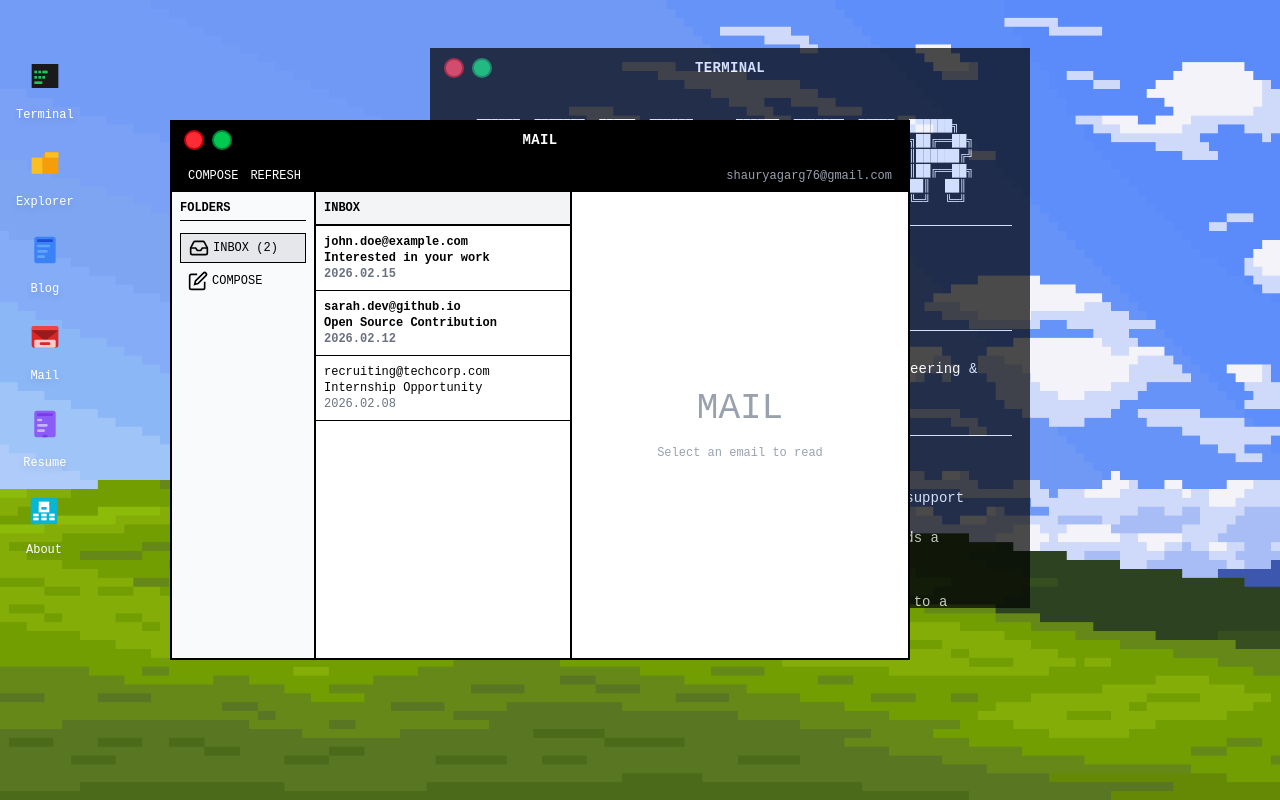
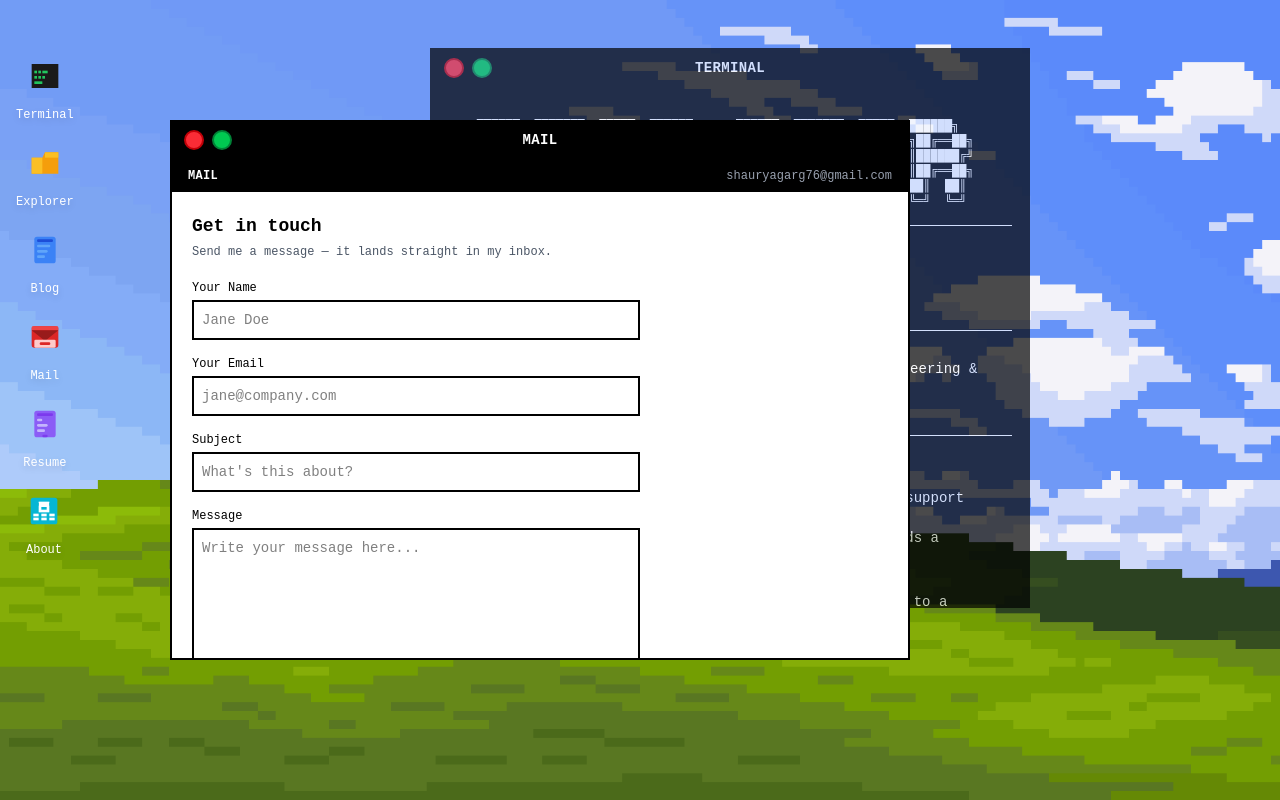
Before and after one commit to Shauryaroks/Portfolio_website, a React (Vite) app in the folder react-app/: page / in a window 1280 px wide. Both pictures are taken after a click on the button "Mail". Built offline with nearby package versions, Linux system fonts and the light colour scheme; a web font is replaced by a local one.

Commit message:
added mailing function

```diff
--- a/react-app/src/content/mail.json
+++ b/react-app/src/content/mail.json
@@ -1,8 +1,5 @@
 {
   "user": "shauryagarg76@gmail.com",
-  "emails": [
-    { "id": 1, "from": "john.doe@example.com", "subject": "Interested in your work", "date": "2026.02.15", "unread": true, "body": "Hi Shaurya, I came across your portfolio and I'm really impressed with your work. I'd love to connect and discuss a potential collaboration opportunity." },
-    { "id": 2, "from": "sarah.dev@github.io", "subject": "Open Source Contribution", "date": "2026.02.12", "unread": true, "body": "Hello! I noticed your CitySaver microgrid project and would like to contribute. I have experience with reinforcement learning and would love to help." },
-    { "id": 3, "from": "recruiting@techcorp.com", "subject": "Internship Opportunity", "date": "2026.02.08", "unread": false, "body": "We're looking for an AI/ML intern with your skillset. Please find the role description attached. Flexible remote work available." }
-  ]
+  "blurb": "Send me a message — it lands straight in my inbox.",
+  "web3formsPublicKey": "6aacb794-93fb-4d9b-a93d-b48189db46a0"
 }
--- a/react-app/src/windows/MailWindow.jsx
+++ b/react-app/src/windows/MailWindow.jsx
@@ -1,187 +1,125 @@
-import React, { useState, useEffect } from "react";
+import React, { useState } from "react";
 import data from "../content/mail.json";
 
-const InboxIcon = () => (
-  <svg viewBox="0 0 24 24" width="20" height="20" fill="none" stroke="currentColor" strokeWidth="2">
-    <polyline points="22 12 16 12 14 15 10 15 8 12 2 12" />
-    <path d="M5.45 5.11L2 12v6a2 2 0 0 0 2 2h16a2 2 0 0 0 2-2v-6l-3.45-6.89A2 2 0 0 0 16.76 4H7.24a2 2 0 0 0-1.79 1.11z" />
-  </svg>
-);
-
-const ComposeIcon = () => (
-  <svg viewBox="0 0 24 24" width="20" height="20" fill="none" stroke="currentColor" strokeWidth="2">
-    <path d="M11 4H4a2 2 0 0 0-2 2v14a2 2 0 0 0 2 2h14a2 2 0 0 0 2-2v-7" />
-    <path d="M18.5 2.5a2.121 2.121 0 0 1 3 3L12 15l-4 1 1-4 9.5-9.5z" />
-  </svg>
-);
+const ENDPOINT = "https://api.web3forms.com/submit";
 
 export default function MailWindow() {
-  const [activeTab, setActiveTab] = useState('inbox');
-  const [selectedEmail, setSelectedEmail] = useState(null);
-  const [isMobile, setIsMobile] = useState(false);
-  const [sidebarOpen, setSidebarOpen] = useState(false);
-  const [composeMode, setComposeMode] = useState(false);
+  const [status, setStatus] = useState("idle"); // idle | sending | sent | error
+  const [error, setError] = useState("");
 
-  useEffect(() => {
-    const check = () => setIsMobile(window.innerWidth < 768);
-    check();
-    window.addEventListener('resize', check);
-    return () => window.removeEventListener('resize', check);
-  }, []);
+  const handleSubmit = async (e) => {
+    e.preventDefault();
+    const form = e.currentTarget;
+    setStatus("sending");
+    setError("");
 
-  const emails = data.emails;
+    const body = new FormData(form);
+    body.append("access_key", data.web3formsPublicKey);
 
-  const handleSend = (e) => {
-    e.preventDefault();
-    alert('Message sent! (Demo - no actual email sent)');
-    setComposeMode(false);
+    try {
+      const res = await fetch(ENDPOINT, { method: "POST", body });
+      const json = await res.json();
+      if (json.success) {
+        form.reset();
+        setStatus("sent");
+      } else {
+        setStatus("error");
+        setError(json.message || "The mail service rejected the message.");
+      }
+    } catch {
+      setStatus("error");
+      setError("Couldn't reach the mail service. Check your connection.");
+    }
   };
 
-  const renderCompose = () => (
-    <div className="flex-1 p-4 overflow-auto">
-      <div className="text-lg font-bold mb-4">New Message</div>
-      <form onSubmit={handleSend} className="space-y-4">
+  // Without a key every submission is silently discarded — say so rather than
+  // letting someone type out a message into a dead form.
+  if (!data.web3formsPublicKey) {
+    return (
+      <div className="w-full h-full bg-white font-mono text-sm flex flex-col text-black">
+        <div className="px-4 py-2 bg-black text-white text-xs font-bold">MAIL</div>
+        <div className="flex-1 p-6 flex items-center justify-center text-center">
           <div>
-          <label className="block text-xs mb-1">Your Email</label>
-          <input type="email" required className="w-full border-2 border-black p-2 text-sm font-mono" placeholder="your@email.com" />
-        </div>
-        <div>
-          <label className="block text-xs mb-1">Subject</label>
-          <input type="text" required className="w-full border-2 border-black p-2 text-sm font-mono" placeholder="What's this about?" />
-        </div>
-        <div>
-          <label className="block text-xs mb-1">Message</label>
-          <textarea required rows={8} className="w-full border-2 border-black p-2 text-sm font-mono resize-none" placeholder="Write your message here..." />
-        </div>
-        <div className="border-t-2 border-black pt-4">
-          <div className="text-xs mb-2 font-bold">CONTACT INFO (optional)</div>
-          <div className="flex gap-2 mb-2">
-            <input type="text" className="flex-1 border-2 border-black p-2 text-xs font-mono" placeholder="GitHub URL" />
-          </div>
-          <div className="flex gap-2">
-            <input type="text" className="flex-1 border-2 border-black p-2 text-xs font-mono" placeholder="LinkedIn URL" />
+            <div className="text-lg font-bold mb-2">Contact form not configured</div>
+            <p className="text-xs text-gray-600 max-w-xs">
+              Add your Web3Forms access key to{" "}
+              <code className="bg-gray-100 px-1">src/content/mail.json</code> to enable sending.
+            </p>
+            <a href={`mailto:${data.user}`} className="inline-block mt-4 border-2 border-black px-3 py-2 text-xs hover:bg-black hover:text-white">
+              Email {data.user}
+            </a>
           </div>
         </div>
-        <div className="flex gap-2">
-          <button type="submit" className="border-2 border-black px-4 py-2 text-sm font-mono hover:bg-black hover:text-white">[SEND]</button>
-          <button type="button" onClick={() => setComposeMode(false)} className="border-2 border-black px-4 py-2 text-sm font-mono hover:bg-gray-200">[CANCEL]</button>
-        </div>
-      </form>
       </div>
     );
-
-  const renderEmailContent = () => (
-    <>
-      <div className="w-64 shrink-0 border-r-2 border-black flex flex-col overflow-auto">
-        <div className="p-2 border-b-2 border-black bg-gray-100 text-xs font-bold">
-          {activeTab.toUpperCase()}
-        </div>
-        {emails.map((email) => (
-          <div
-            key={email.id}
-            className={`p-2 border-b border-black text-xs cursor-pointer hover:bg-gray-100 ${email.unread ? 'font-bold' : ''} ${selectedEmail?.id === email.id ? 'bg-gray-200' : ''}`}
-            onClick={() => setSelectedEmail(email)}
-          >
-            <div>{email.from}</div>
-            <div className="text-black">{email.subject}</div>
-            <div className="text-gray-500 text-xs">{email.date}</div>
-          </div>
-        ))}
-      </div>
-
-      {/* Email Preview */}
-      <div className="flex-1 p-4 overflow-auto">
-        {selectedEmail ? (
-          <>
-            <h2 className="text-md font-bold mb-2 border-b-2 border-black pb-2">{selectedEmail.subject}</h2>
-            <div className="text-xs text-gray-500 mb-4">From: {selectedEmail.from} | Date: {selectedEmail.date}</div>
-            <p className="text-sm mb-4">{selectedEmail.body}</p>
-            <div className="mt-6 flex gap-2 text-xs border-t-2 border-black pt-4">
-              <button
-                className="border-2 border-black px-3 py-2 hover:bg-black hover:text-white"
-                onClick={() => setComposeMode(true)}
-              >
-                [REPLY]
-              </button>
-              <button className="border-2 border-black px-3 py-2 hover:bg-black hover:text-white">
-                [FORWARD]
-              </button>
-            </div>
-          </>
-        ) : (
-          <div className="flex items-center justify-center h-full text-gray-400">
-            <div className="text-center">
-              <div className="text-4xl mb-4">MAIL</div>
-              <div className="text-xs">Select an email to read</div>
-            </div>
-          </div>
-        )}
-      </div>
-    </>
-  );
+  }
 
   return (
     <div className="w-full h-full bg-white font-mono text-sm flex flex-col text-black">
-      {/* Header */}
       <div className="flex items-center justify-between px-4 py-2 bg-black text-white text-xs">
-        <div className="flex gap-3 items-center">
-          {isMobile && <button onClick={() => setSidebarOpen(!sidebarOpen)} className="text-white mr-2">☰</button>}
-          <button className="hover:underline" onClick={() => setComposeMode(true)}>COMPOSE</button>
-          <button className="hover:underline">REFRESH</button>
-        </div>
-        <div className="text-xs">
-          <span className="text-gray-400">{data.user}</span>
-        </div>
+        <span className="font-bold tracking-wide">MAIL</span>
+        <a href={`mailto:${data.user}`} className="text-gray-400 hover:text-white hover:underline">
+          {data.user}
+        </a>
       </div>
 
-      {composeMode ? renderCompose() : (
-        <div className="flex flex-1 overflow-hidden relative">
-          {/* Folder List */}
-          {isMobile ? (
-            <>
-              <div className={`w-36 border-r-2 border-black p-2 flex flex-col gap-1 text-xs bg-gray-50 absolute left-0 top-0 bottom-0 transform transition-transform duration-300 z-40 ${sidebarOpen ? 'translate-x-0' : '-translate-x-full'}`}>
-                <div className="text-xs font-bold mb-2 border-b border-black pb-1">FOLDERS</div>
+      <div className="flex-1 p-5 overflow-auto">
+        <div className="max-w-md">
+          <div className="text-lg font-bold mb-1">Get in touch</div>
+          <p className="text-xs text-gray-600 mb-5">{data.blurb}</p>
+
+          {status === "sent" ? (
+            <div className="border-2 border-black p-4">
+              <div className="font-bold mb-1">Message sent</div>
+              <p className="text-xs text-gray-600 mb-4">Thanks — I'll get back to you soon.</p>
               <button
-                  className={`text-left px-2 py-1 hover:bg-gray-200 flex items-center gap-1 ${activeTab === 'inbox' ? 'bg-gray-200 border border-black' : ''}`}
-                  onClick={() => { setActiveTab('inbox'); setSidebarOpen(false); }}
+                onClick={() => setStatus("idle")}
+                className="border-2 border-black px-3 py-2 text-xs hover:bg-black hover:text-white"
               >
-                  <InboxIcon /> INBOX ({emails.filter(e => e.unread).length})
-                </button>
-                <button
-                  className="text-left px-2 py-1 hover:bg-gray-200 flex items-center gap-1"
-                  onClick={() => setComposeMode(true)}
-                >
-                  <ComposeIcon /> COMPOSE
+                [SEND ANOTHER]
               </button>
             </div>
-              {sidebarOpen && (
-                <div
-                  className="fixed inset-0 bg-black/50 z-30"
-                  onClick={() => setSidebarOpen(false)}
-                />
-              )}
-            </>
           ) : (
-            <div className="w-36 border-r-2 border-black p-2 flex flex-col gap-1 text-xs bg-gray-50">
-              <div className="text-xs font-bold mb-2 border-b border-black pb-1">FOLDERS</div>
-              <button
-                className={`text-left px-2 py-1 hover:bg-gray-200 flex items-center gap-1 ${activeTab === 'inbox' ? 'bg-gray-200 border border-black' : ''}`}
-                onClick={() => setActiveTab('inbox')}
-              >
-                <InboxIcon /> INBOX ({emails.filter(e => e.unread).length})
-              </button>
-              <button
-                className="text-left px-2 py-1 hover:bg-gray-200 flex items-center gap-1"
-                onClick={() => setComposeMode(true)}
-              >
-                <ComposeIcon /> COMPOSE
-              </button>
+            <form onSubmit={handleSubmit} className="space-y-4">
+              <div>
+                <label htmlFor="mail-name" className="block text-xs mb-1">Your Name</label>
+                <input id="mail-name" name="name" type="text" required
+                  className="w-full border-2 border-black p-2 text-sm font-mono" placeholder="Jane Doe" />
+              </div>
+              <div>
+                <label htmlFor="mail-email" className="block text-xs mb-1">Your Email</label>
+                <input id="mail-email" name="email" type="email" required
+                  className="w-full border-2 border-black p-2 text-sm font-mono" placeholder="jane@company.com" />
+              </div>
+              <div>
+                <label htmlFor="mail-subject" className="block text-xs mb-1">Subject</label>
+                <input id="mail-subject" name="subject" type="text" required
+                  className="w-full border-2 border-black p-2 text-sm font-mono" placeholder="What's this about?" />
+              </div>
+              <div>
+                <label htmlFor="mail-message" className="block text-xs mb-1">Message</label>
+                <textarea id="mail-message" name="message" required rows={7}
+                  className="w-full border-2 border-black p-2 text-sm font-mono resize-none" placeholder="Write your message here..." />
+              </div>
+
+              {/* honeypot: bots fill it, humans never see it */}
+              <input type="checkbox" name="botcheck" tabIndex={-1} autoComplete="off" className="hidden" />
+
+              {status === "error" && (
+                <div className="border-2 border-black bg-red-50 p-2 text-xs">
+                  <span className="font-bold">Couldn't send.</span> {error}{" "}
+                  <a href={`mailto:${data.user}`} className="underline">Email me directly</a>.
                 </div>
               )}
 
-          {renderEmailContent()}
+              <button type="submit" disabled={status === "sending"}
+                className="border-2 border-black px-4 py-2 text-sm font-mono hover:bg-black hover:text-white disabled:opacity-50 disabled:hover:bg-white disabled:hover:text-black">
+                {status === "sending" ? "[SENDING...]" : "[SEND]"}
+              </button>
+            </form>
+          )}
         </div>
-      )}
+      </div>
     </div>
   );
 }
```
Lines whose indentation alone changed are shown as unchanged.
